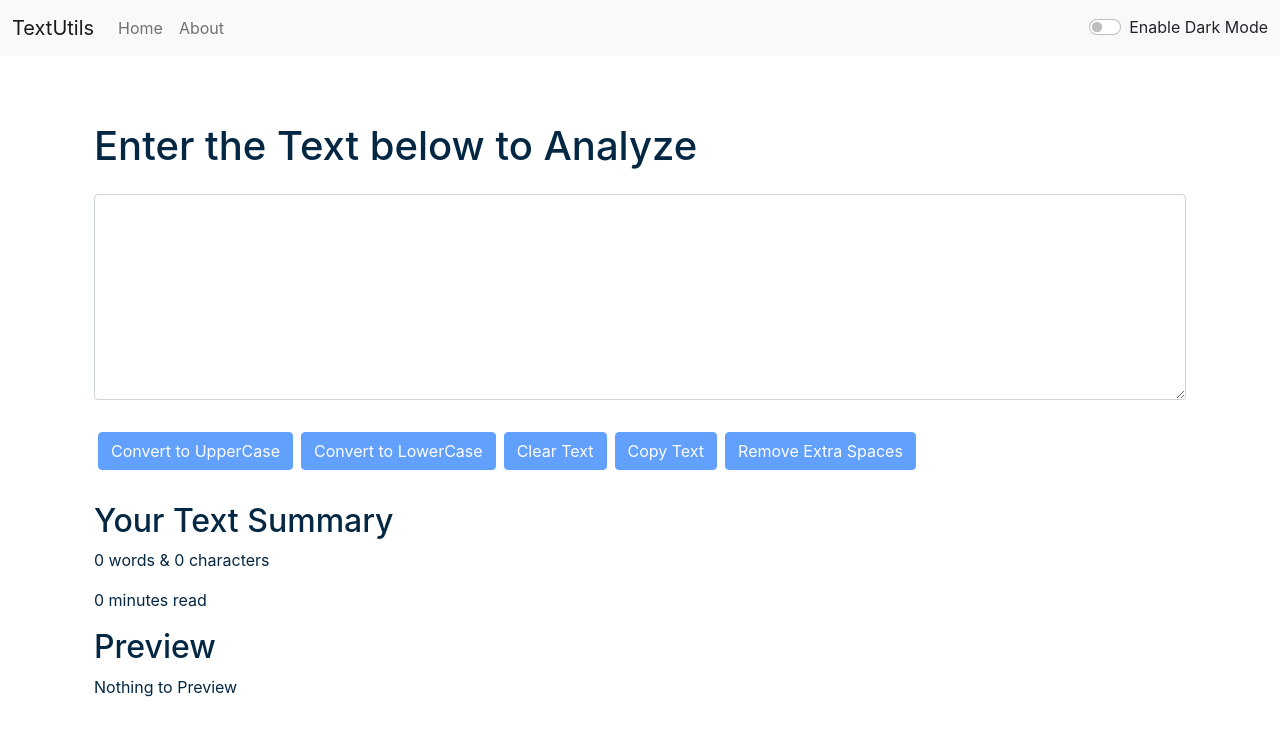
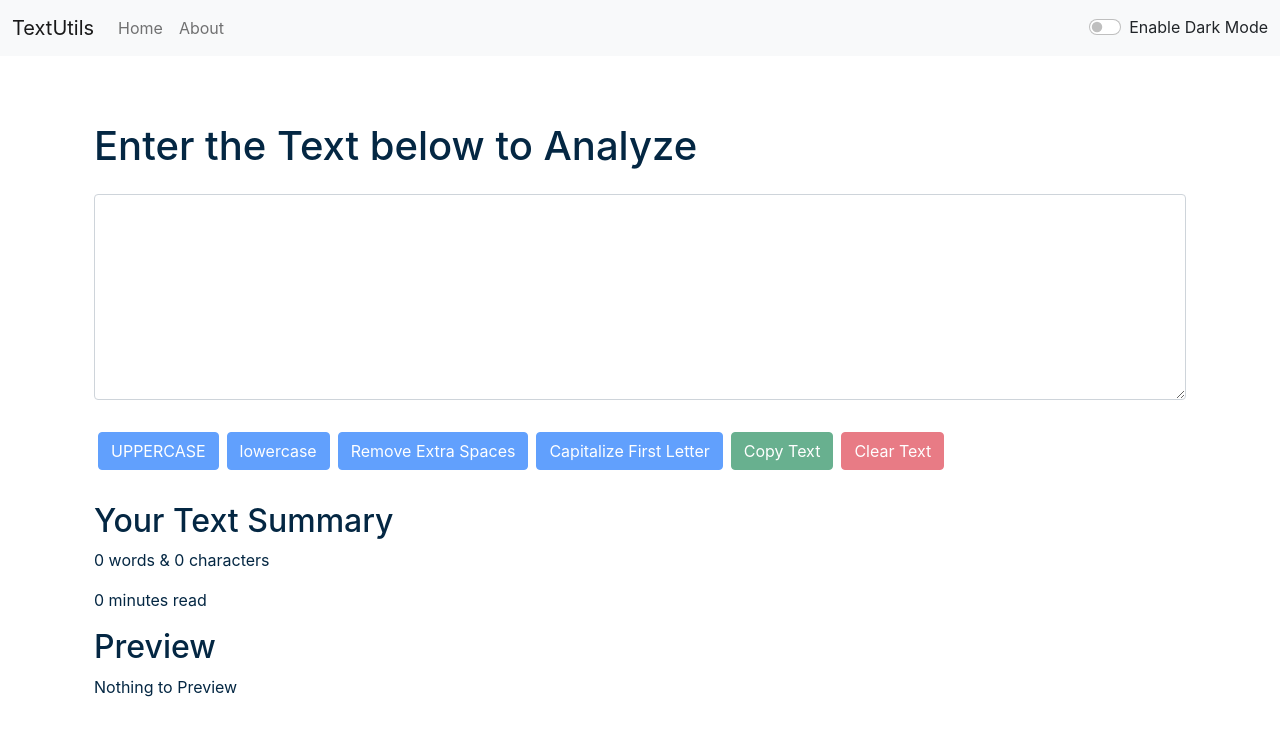
Before and after one commit to ar-dhruv/TextUtility, a React (Create React App) app: page / in a window 1280 px wide. Shown: the top 736 px of the page. Built offline with nearby package versions, Linux system fonts and the light colour scheme.

Commit message:
UI changes

```diff
--- a/src/components/TextForm.js
+++ b/src/components/TextForm.js
@@ -34,6 +34,18 @@ export default function TextForm(props) {
     setText(newText.join(" "));
     props.showAlert("Extra Spaces Removed", "success");
   };
+
+  const handleCapitalize = () => {
+    const mySentence = text;
+    const words = mySentence.split(" ");
+
+    for (let i = 0; i < words.length; i++) {
+      words[i] = words[i][0].toUpperCase() + words[i].substr(1);
+    }
+
+    setText(words.join(" "));
+  };
+
   return (
     <>
       <div
@@ -59,28 +71,14 @@ export default function TextForm(props) {
           className="btn btn-primary my-3 mx-1 my-1"
           onClick={handleUpClick}
         >
-          Convert to UpperCase
+          UPPERCASE
         </button>
         <button
           disabled={text.length === 0}
           className="btn btn-primary my-3 mx-1 my-1"
           onClick={handleLowClick}
         >
-          Convert to LowerCase
-        </button>
-        <button
-          disabled={text.length === 0}
-          className="btn btn-primary my-3 mx-1 my-1"
-          onClick={handleClearClick}
-        >
-          Clear Text
-        </button>
-        <button
-          disabled={text.length === 0}
-          className="btn btn-primary my-3 mx-1 my-1"
-          onClick={handleCopy}
-        >
-          Copy Text
+          lowercase
         </button>
         <button
           disabled={text.length === 0}
@@ -88,6 +86,28 @@ export default function TextForm(props) {
           onClick={handleExtraSpaces}
         >
           Remove Extra Spaces
+        </button>
+
+        <button
+          disabled={text.length === 0}
+          className="btn btn-primary my-3 mx-1 my-1"
+          onClick={handleCapitalize}
+        >
+          Capitalize First Letter
+        </button>
+        <button
+          disabled={text.length === 0}
+          className="btn btn-success my-3 mx-1 my-1"
+          onClick={handleCopy}
+        >
+          Copy Text
+        </button>
+        <button
+          disabled={text.length === 0}
+          className="btn btn-danger my-3 mx-1 my-1"
+          onClick={handleClearClick}
+        >
+          Clear Text
         </button>
       </div>
       <div
```
